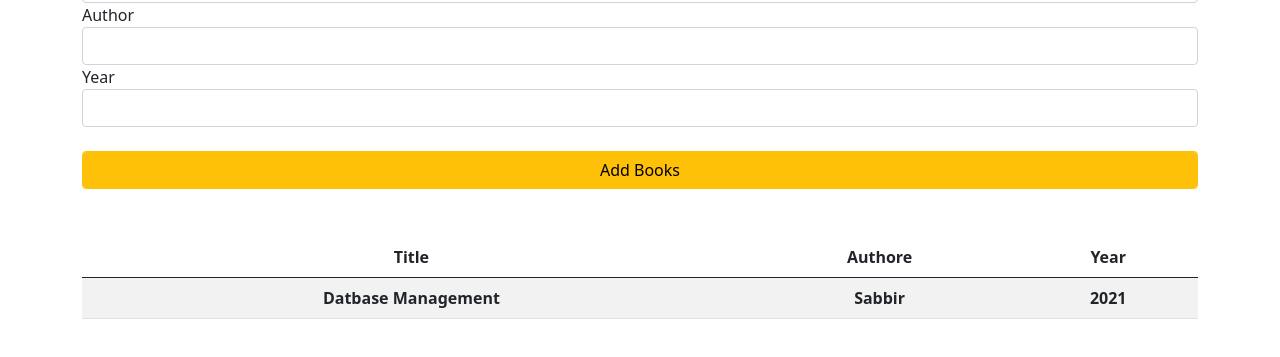
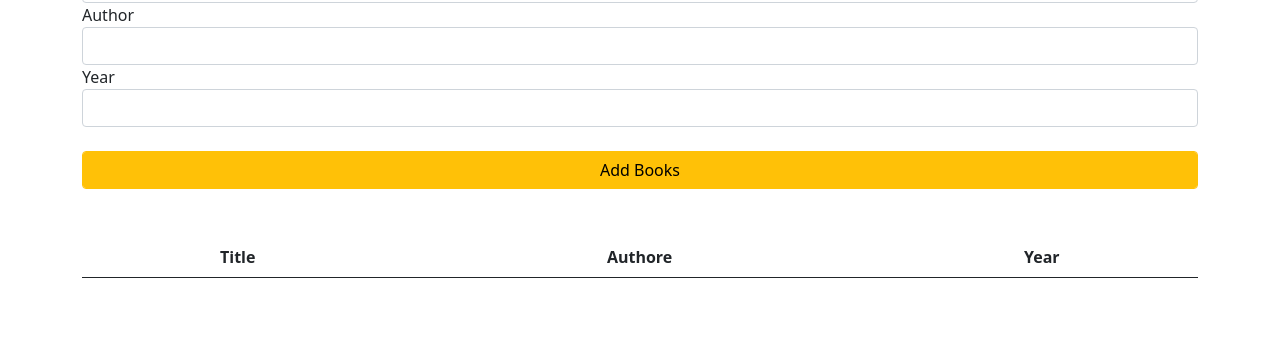
Before and after one commit to Sabbir67/book-listing-project, a plain HTML site: page index.html in a window 1280 px wide. Shown: the part 139-496 px from the top of the page. Drawn offline with nearby package versions, Linux system fonts and the light colour scheme.

Commit message:
Clear Code

```diff
--- a/app.js
+++ b/app.js
@@ -31,10 +31,10 @@ btn.addEventListener('click', function(e){
         newRow.appendChild(newYear);
         year.value = '';
 
-
+        // Append Tr
         booklist.appendChild(newRow);
 
-        //console.log(newTitle);
+
     }
-    //console.log('Hello World');
+
 });
--- a/index.html
+++ b/index.html
@@ -36,19 +36,9 @@
                     <th>Year</th>
                 </tr>
             </thead>
-            <tbody id="book-list">
-               <tr>
-                   <th>Datbase Management</th>
-                   <th>Sabbir</th>
-                   <th>2021</th>
-
-               </tr>
-
-
-            </tbody>
+            <tbody id="book-list"> </tbody>
         </table>
     </div>
-
 
     <script src="app.js"></script>
     <script src="https://cdn.jsdelivr.net/npm/@popperjs/core@2.9.3/dist/umd/popper.min.js" integrity="sha384-eMNCOe7tC1doHpGoWe/6oMVemdAVTMs2xqW4mwXrXsW0L84Iytr2wi5v2QjrP/xp" crossorigin="anonymous"></script>
```
